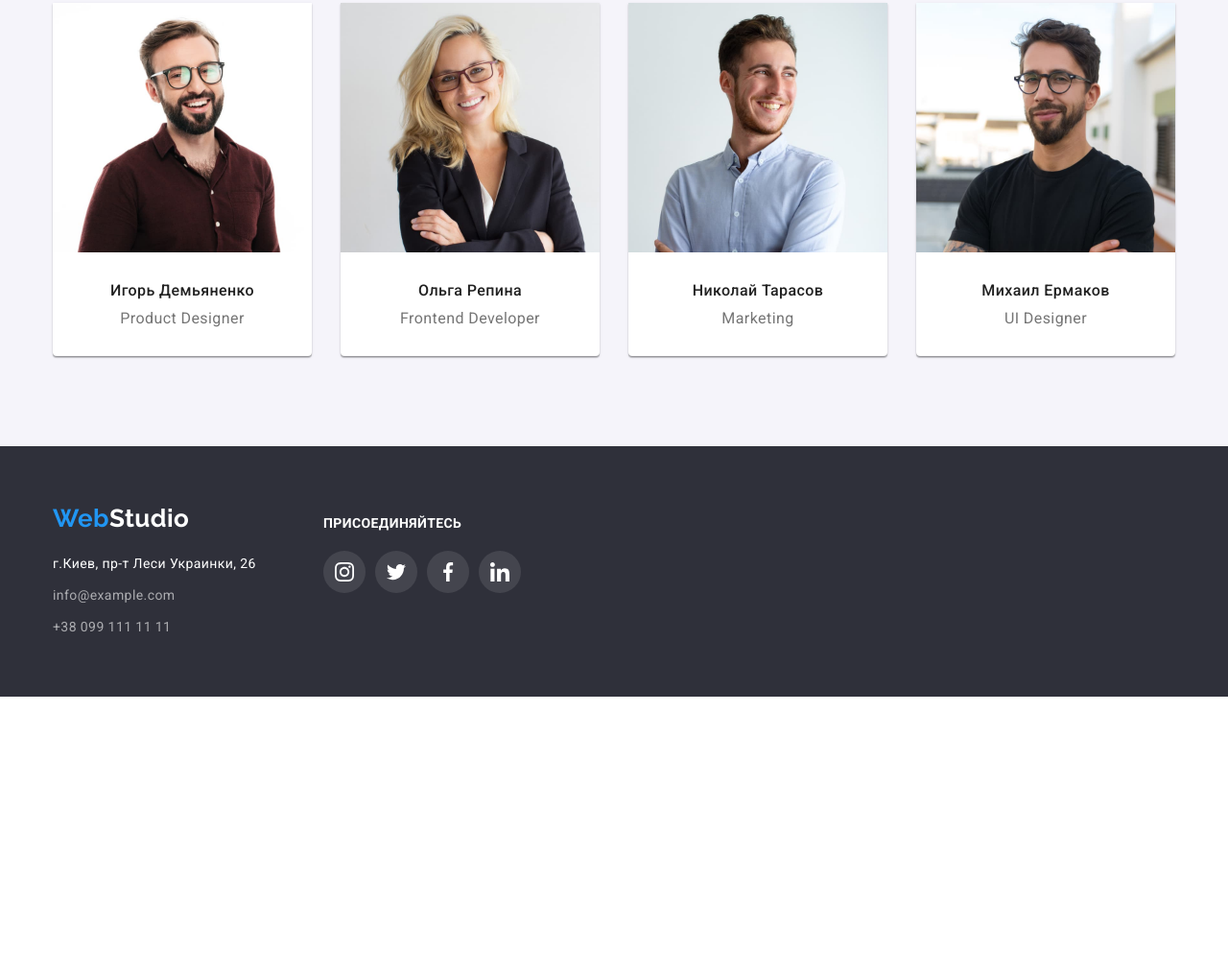
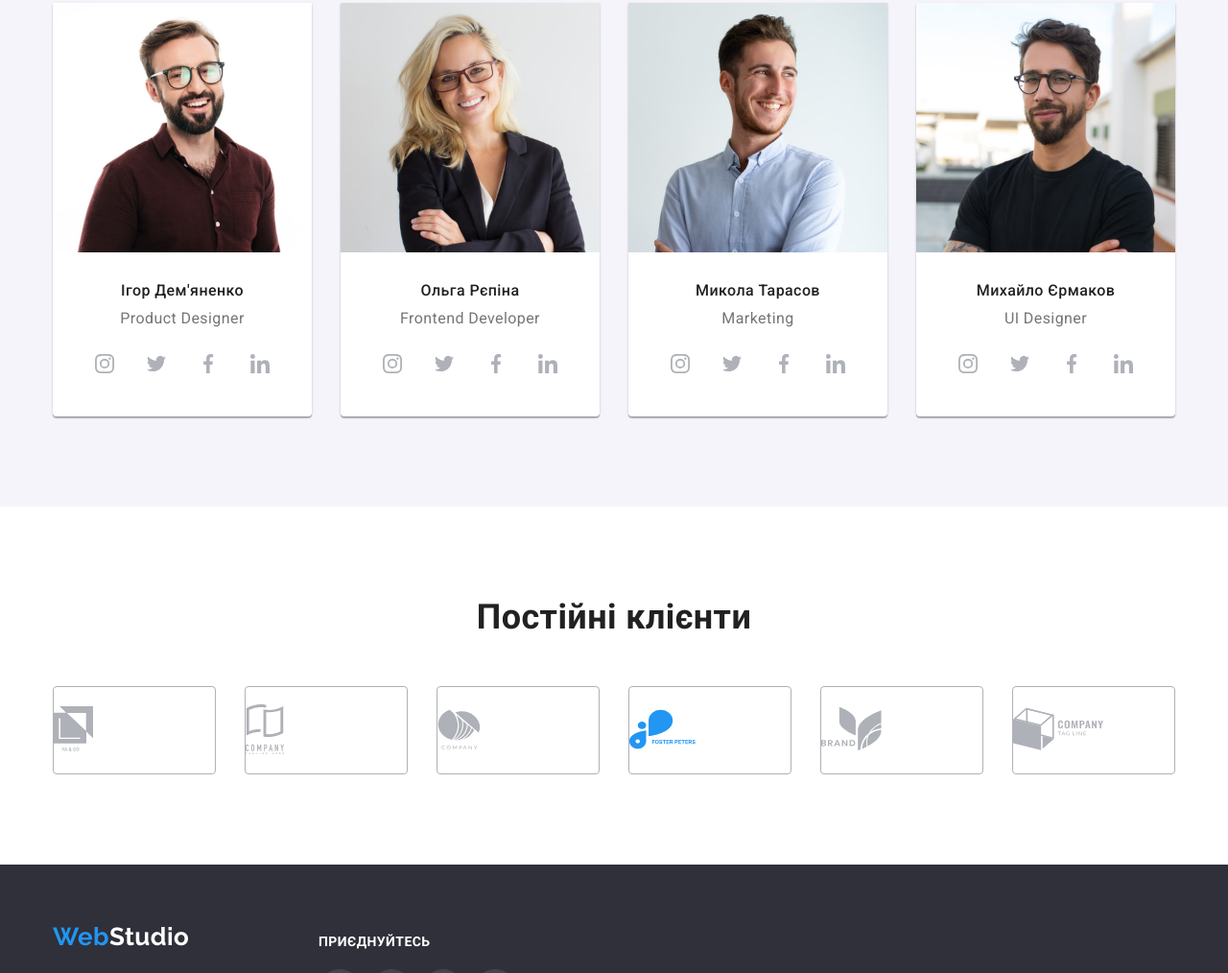
Before and after one commit to yatsenko-rusana/goit-fson64-markup-hw-04, a plain HTML site: page index.html in a window 1280 px wide. Shown: the part 1786-2800 px from the top of the page at 96% size. Before the commit the page ends 2512 px from the top, so only its background shows below. Drawn offline with nearby package versions, Linux system fonts and the light colour scheme.

Commit message:
Додає переклад контенту на українську мову, іконки та клієнтів

```diff
--- a/css/styles.css
+++ b/css/styles.css
@@ -290,7 +290,7 @@ ul {
 
 .team-group {
 	text-align: center;
-	padding: 30px 0px;
+	padding: 30px 0px 16px 0px;
 }
 
 .team-item {
@@ -317,6 +317,64 @@ ul {
 	display: block;
 	max-width: 100%;
 	height: auto;
+}
+
+.team-links {
+	display: inline-flex;
+	text-decoration: none;
+	padding: 0px;
+}
+
+.team-instagram {
+	background-image: url(../images/team/instagram-opt.svg);
+}
+
+.team-twitter {
+	background-image: url(../images/team/twitter-opt.svg);
+}
+
+.team-facebook {
+	background-image: url(../images/team/facebook-opt.svg);
+}
+
+.team-linkedin {
+	background-image: url(../images/team/linkedin-opt.svg);
+}
+
+.team-social {
+	display: inline-flex;
+	align-items: center;
+	margin-left: 32px;
+	margin-right: 32px;
+	margin-bottom: 30px;
+}
+
+.clients-title {
+	font-weight: 700;
+	font-size: 36px;
+	line-height: 1.2;
+	text-align: center;
+	color: var(--title-text-color);
+	margin-bottom: 50px;
+}
+
+.clients-list {
+	display: flex;
+	align-items: center;
+	gap: 30px;
+}
+
+.clients-place {
+	display: flex;
+	border-radius: 4px;
+	border: 1px solid #afb1b8;
+	width: 170px;
+	height: 92px;
+	align-items: center;
+}
+
+.client-company {
+	background-image: url(../images/clients/logo-1-opt.svg);
 }
 
 .portfolio {
--- a/index.html
+++ b/index.html
@@ -1,5 +1,5 @@
 <!DOCTYPE html>
-<html lang="ru">
+<html lang="uk">
 	<head>
 		<meta charset="UTF-8" />
 		<meta http-equiv="X-UA-Compatible" content="IE=edge" />
@@ -28,13 +28,13 @@
 					</a>
 					<ul class="header-list list">
 						<li class="header-item">
-							<a class="header-link current" href="./index.html">Студия</a>
+							<a class="header-link current" href="./index.html">Студія</a>
 						</li>
 						<li class="header-item">
-							<a class="header-link" href="./portfolio.html">Портфолио</a>
+							<a class="header-link" href="./portfolio.html">Портфоліо</a>
 						</li>
 						<li class="header-item">
-							<a class="header-link" href="/contacts">Контакты</a>
+							<a class="header-link" href="/contacts">Контакти</a>
 						</li>
 					</ul>
 
@@ -52,36 +52,30 @@
 		<main>
 			<section class="section hero overlay">
 				<div class="container">
-					<h1 class="hero-title">Эффективные решения для вашего бизнеса</h1>
-					<button class="hero-button" type="button">Заказать услугу</button>
+					<h1 class="hero-title">Ефективні рішення для вашого бізнесу</h1>
+					<button class="hero-button" type="button">Замовити послугу</button>
 				</div>
 			</section>
 
 			<section class="section features">
 				<div class="container">
-					<h2 hidden>Наши преимущества</h2>
+					<h2 hidden>Наші переваги</h2>
 					<ul class="features-list list">
 						<li class="features-item icon-antenna">
-							<h3 class="features-subtitle">Внимание к деталям</h3>
-							<p class="features-desc">
-								Идейные соображения, а также начало повседневной работы по формированию позиции.
-							</p>
+							<h3 class="features-subtitle">УВАГА ДО ДЕТАЛЕЙ</h3>
+							<p class="features-desc">Ідейні міркування, і навіть початок повсякденної роботи з формування позиції.</p>
 						</li>
 						<li class="features-item icon-watch">
-							<h3 class="features-subtitle">Пунктуальность</h3>
-							<p class="features-desc">
-								Задача организации, в особенности же рамки и место обучения кадров влечет за собой.
-							</p>
+							<h3 class="features-subtitle">ПУНКТУАЛЬНІСТЬ</h3>
+							<p class="features-desc">Завдання організації, особливо рамки і місце навчання кадрів тягне у себе.</p>
 						</li>
 						<li class="features-item icon-diagram">
-							<h3 class="features-subtitle">Планирование</h3>
-							<p class="features-desc">
-								Равным образом консультация с широким активом в значительной степени обуславливает.
-							</p>
+							<h3 class="features-subtitle">ПЛАНУВАННЯ</h3>
+							<p class="features-desc">Так само консультація з широким активом значною мірою зумовлює.</p>
 						</li>
 						<li class="features-item icon-spaceman">
-							<h3 class="features-subtitle">Современные технологии</h3>
-							<p class="features-desc">Значимость этих проблем настолько очевидна, что реализация плановых заданий.</p>
+							<h3 class="features-subtitle">СУЧАСНІ ТЕХНОЛОГІЇ</h3>
+							<p class="features-desc">Значимість цих проблем настільки очевидна, що реалізація планових завдань.</p>
 						</li>
 					</ul>
 				</div>
@@ -89,13 +83,13 @@
 
 			<section class="section services">
 				<div class="container">
-					<h2 class="services-title">Чем мы занимаемся</h2>
+					<h2 class="services-title">Чим ми займаємося</h2>
 					<ul class="services-list list">
 						<li class="services-item">
 							<img
 								class="services-img"
 								src="./images/img1.jpg"
-								alt="Программирование и блок-схемы"
+								alt="Програмування та блок-схеми"
 								width="370"
 								height="294"
 							/>
@@ -104,7 +98,7 @@
 							<img
 								class="services-img"
 								src="./images/img2.jpg"
-								alt="Разработка дизайна для девайсов"
+								alt="Створення дизайну для девайсів"
 								width="370"
 								height="294"
 							/>
@@ -113,7 +107,7 @@
 							<img
 								class="services-img"
 								src="./images/img3.jpg"
-								alt="Цветовая палитра на планшете"
+								alt="Кольорова палітра на планшеті"
 								width="370"
 								height="294"
 							/>
@@ -130,53 +124,154 @@
 							<img
 								class="team-img"
 								src="./images/photo1.jpg"
-								alt="Фотография сотрудника Игорь Демьяненко"
+								alt="Фотографія працівника Ігор Дем'яненко"
 								width="270"
 								height="260"
 							/>
 							<div class="team-group">
-								<h3 class="team-caption">Игорь Демьяненко</h3>
+								<h3 class="team-caption">Ігор Дем'яненко</h3>
 								<p class="team-desc" lang="en">Product Designer</p>
+							</div>
+							<div class="team-social">
+								<ul class="team-links">
+									<li class="social-links">
+										<a class="social-icons team-instagram" href="https://www.instagram.com/"></a>
+									</li>
+									<li class="social-links">
+										<a class="social-icons team-twitter" href="https://twitter.com/"></a>
+									</li>
+									<li class="social-links">
+										<a class="social-icons team-facebook" href="https://www.facebook.com/"></a>
+									</li>
+									<li class="social-links">
+										<a class="social-icons team-linkedin" href="https://www.linkedin.com/"></a>
+									</li>
+								</ul>
 							</div>
 						</li>
 						<li class="team-item">
 							<img
 								class="team-img"
 								src="./images/photo2.jpg"
-								alt="Фотография сотрудника Ольга Репина"
+								alt="Фотографія працівника Ольга Рєпіна"
 								width="270"
 								height="260"
 							/>
 							<div class="team-group">
-								<h3 class="team-caption">Ольга Репина</h3>
+								<h3 class="team-caption">Ольга Рєпіна</h3>
 								<p class="team-desc" lang="en">Frontend Developer</p>
+							</div>
+							<div class="team-social">
+								<ul class="team-links">
+									<li class="social-links">
+										<a class="social-icons team-instagram" href="https://www.instagram.com/"></a>
+									</li>
+									<li class="social-links">
+										<a class="social-icons team-twitter" href="https://twitter.com/"></a>
+									</li>
+									<li class="social-links">
+										<a class="social-icons team-facebook" href="https://www.facebook.com/"></a>
+									</li>
+									<li class="social-links">
+										<a class="social-icons team-linkedin" href="https://www.linkedin.com/"></a>
+									</li>
+								</ul>
 							</div>
 						</li>
 						<li class="team-item">
 							<img
 								class="team-img"
 								src="./images/photo3.jpg"
-								alt="Фотография сотрудника Николай Тарасов"
+								alt="Фотографія працівника Микола Тарасов"
 								width="270"
 								height="260"
 							/>
 							<div class="team-group">
-								<h3 class="team-caption">Николай Тарасов</h3>
+								<h3 class="team-caption">Микола Тарасов</h3>
 								<p class="team-desc" lang="en">Marketing</p>
+							</div>
+							<div class="team-social">
+								<ul class="team-links">
+									<li class="social-links">
+										<a class="social-icons team-instagram" href="https://www.instagram.com/"></a>
+									</li>
+									<li class="social-links">
+										<a class="social-icons team-twitter" href="https://twitter.com/"></a>
+									</li>
+									<li class="social-links">
+										<a class="social-icons team-facebook" href="https://www.facebook.com/"></a>
+									</li>
+									<li class="social-links">
+										<a class="social-icons team-linkedin" href="https://www.linkedin.com/"></a>
+									</li>
+								</ul>
 							</div>
 						</li>
 						<li class="team-item">
 							<img
 								class="team-img"
 								src="./images/photo4.jpg"
-								alt="Фотография сотрудника Михаил Ермаков"
+								alt="Фотографія працівника Михайло Єрмако"
 								width="270"
 								height="260"
 							/>
 							<div class="team-group">
-								<h3 class="team-caption">Михаил Ермаков</h3>
+								<h3 class="team-caption">Михайло Єрмаков</h3>
 								<p class="team-desc" lang="en">UI Designer</p>
 							</div>
+							<div class="team-social">
+								<ul class="team-links">
+									<li class="social-links">
+										<a class="social-icons team-instagram" href="https://www.instagram.com/"></a>
+									</li>
+									<li class="social-links">
+										<a class="social-icons team-twitter" href="https://twitter.com/"></a>
+									</li>
+									<li class="social-links">
+										<a class="social-icons team-facebook" href="https://www.facebook.com/"></a>
+									</li>
+									<li class="social-links">
+										<a class="social-icons team-linkedin" href="https://www.linkedin.com/"></a>
+									</li>
+								</ul>
+							</div>
+						</li>
+					</ul>
+				</div>
+			</section>
+			<section class="section">
+				<div class="container">
+					<h2 class="clients-title">Постійні клієнти</h2>
+					<ul class="list clients-list">
+						<li class="clients-place">
+							<a href="https://www.google.com.ua/">
+								<img src="./images/clients/logo-1-opt.svg" alt="Логотип компании" />
+							</a>
+						</li>
+						<li class="clients-place">
+							<a href="https://www.google.com.ua/">
+								<img src="./images/clients/logo-2-opt.svg" alt="Логотип компании" />
+							</a>
+						</li>
+						<li class="clients-place">
+							<a href="https://www.google.com.ua/">
+								<img src="./images/clients/logo-3-opt.svg" alt="Логотип компании" />
+							</a>
+						</li>
+						<li class="clients-place">
+							<a href="https://www.google.com.ua/">
+								<img src="./images/clients/logo-4-opt.svg" alt="Логотип компании" />
+							</a>
+						</li>
+						<li class="clients-place">
+							<a href="https://www.google.com.ua/">
+								<img src="./images/clients/logo-5-opt.svg" alt="Логотип компании" />
+							</a>
+						</li>
+						<li class="clients-place">
+							<a href="https://www.google.com.ua/">
+								<img src="./images/clients/logo-6-opt.svg" alt="Логотип компании" />
+							</a>
 						</li>
 					</ul>
 				</div>
@@ -194,7 +289,7 @@
 							<ul class="footer-list list">
 								<li class="footer-item">
 									<a class="footer-address" href="https://bit.ly/3pXMvUd" target="_blank" rel="noopener noreferrer">
-										г.Киев, пр-т Леси Украинки, 26
+										м. Київ, пр-т Лесі Українки, 26
 									</a>
 								</li>
 								<li class="footer-item">
@@ -207,7 +302,7 @@
 						</address>
 					</div>
 					<div class="footer-social">
-						<h3 class="footer-subtitle">Присоединяйтесь</h3>
+						<h3 class="footer-subtitle">Приєднуйтесь</h3>
 						<ul class="footer-links">
 							<li class="social-links">
 								<a class="social-icons footer-instagram" href="https://www.instagram.com/"></a>
```
Also changed, not shown: portfolio.html (+25 -25 lines).
